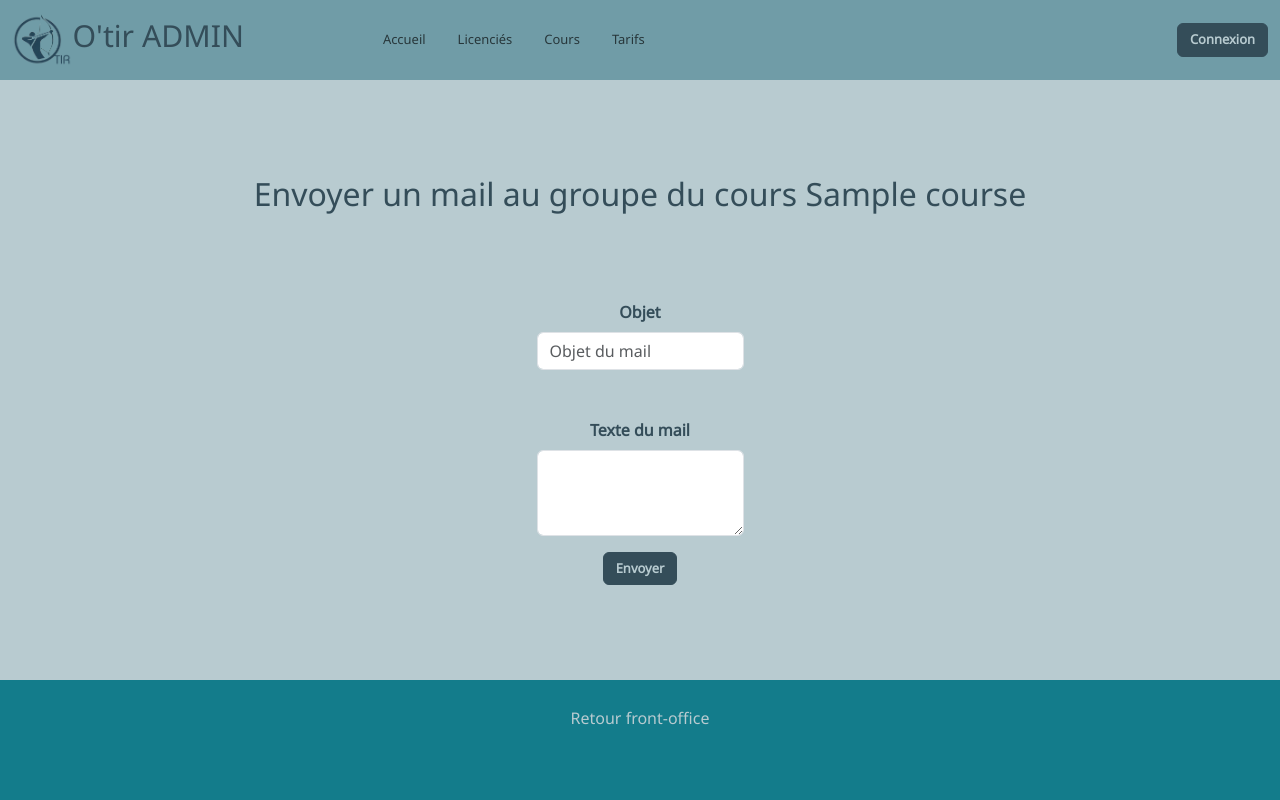
After one commit to ValM-B/USBTir-a-l-arc, a Symfony app: template templates/back/course/mail_form.html.twig in a window 1280 px wide. The commit adds this page. Run offline with Twig, Linux system fonts and the light colour scheme; the template is opened without the code that fills it: most values are stand-ins (such as "Sample title", 1, 10 or a date in 2020); some libraries are stand-ins or nearby versions.

Commit message:
add list of students on course and email form

```diff
--- /dev/null
+++ b/templates/back/course/mail_form.html.twig
@@ -0,0 +1,21 @@
+{% extends 'back/base.html.twig' %}
+
+{% block body %}
+    <h2>Envoyer un mail au groupe du cours {{ course.name }}</h2>
+	<form action="" method="post">
+		<div class="mb-3">
+			<label for="object" class="form-label">Objet</label>
+			<input type="text" class="form-control" id="object" placeholder="Objet du mail">
+		</div>
+
+		<div class="mb-3">
+			<label for="content" class="form-label">Texte du mail</label>
+			<textarea class="form-control" id="content" rows="3"></textarea>
+		</div>
+
+		 <div class="col-12">
+			<button class="btn btn-primary" type="submit">Envoyer</button>
+		</div>
+
+	</form>
+{% endblock %}
```
Also changed, not shown: src/Controller/Back/CourseController.php (+10 -0 lines), templates/back/course/show.html.twig (+27 -0 lines).
